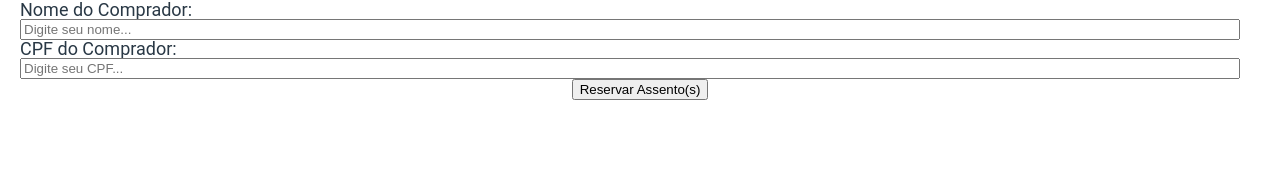
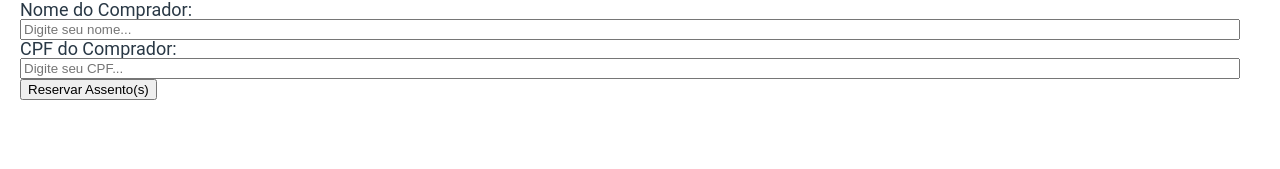
Before and after one commit to MilenaKozima/projeto10-cineflex, a React (Vite) app: page /assentos/1 in a window 1280 px wide. Shown: the part 250-419 px from the top of the page. Built offline with nearby package versions, Linux system fonts and the light colour scheme; no server answers.

Commit message:
Versão rota sucesso

```diff
--- a/src/pages/SeatsPage/SeatsPage.jsx
+++ b/src/pages/SeatsPage/SeatsPage.jsx
@@ -59,7 +59,11 @@ export default function SeatsPage() {
                 CPF do Comprador:
                 <input data-test="client-cpf" placeholder="Digite seu CPF..." />
 
+
+                <Link to={`/sucesso`}>
                 <button>Reservar Assento(s)</button>
+                </Link>
+
             </FormContainer>
 
             <FooterContainer data-test="footer">
```
